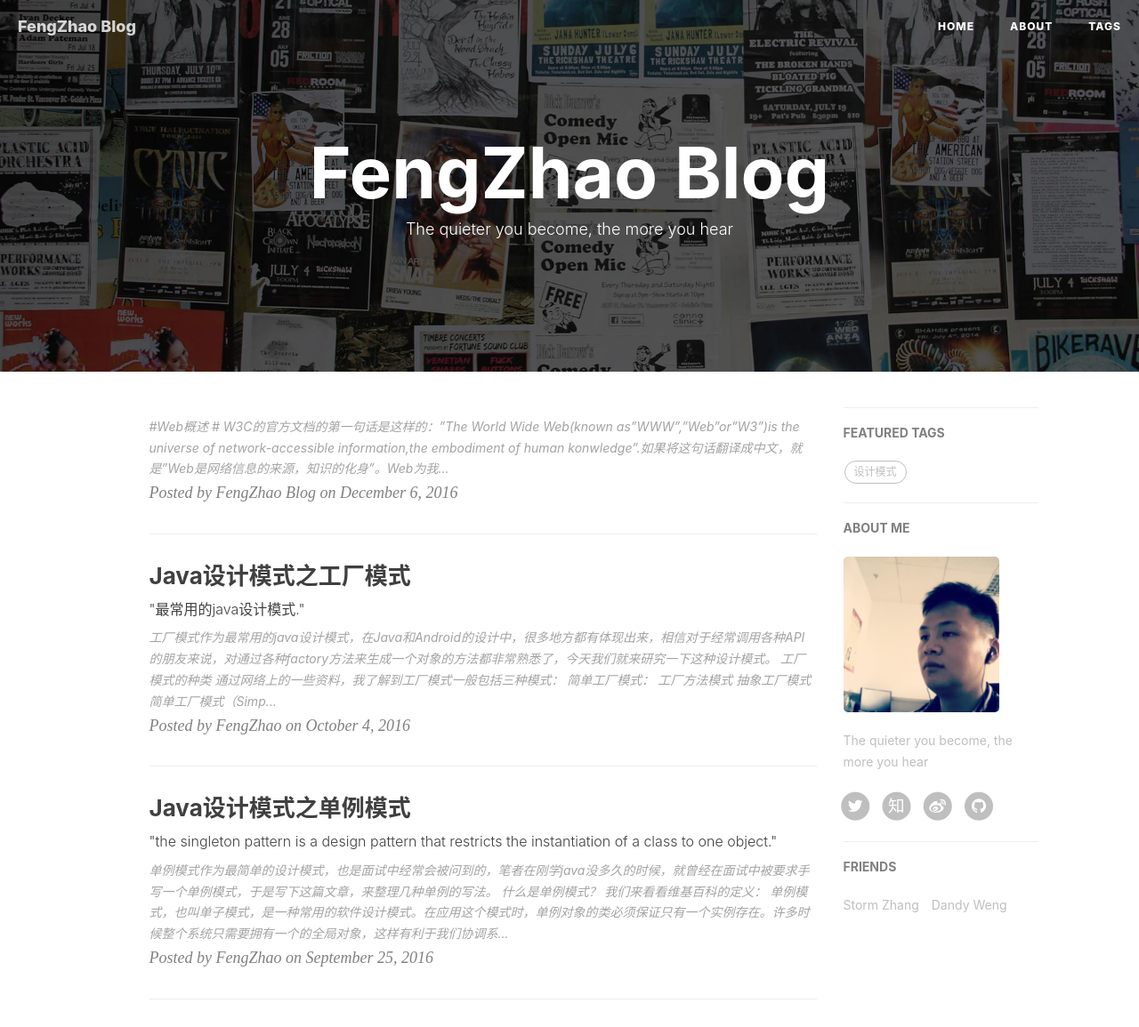
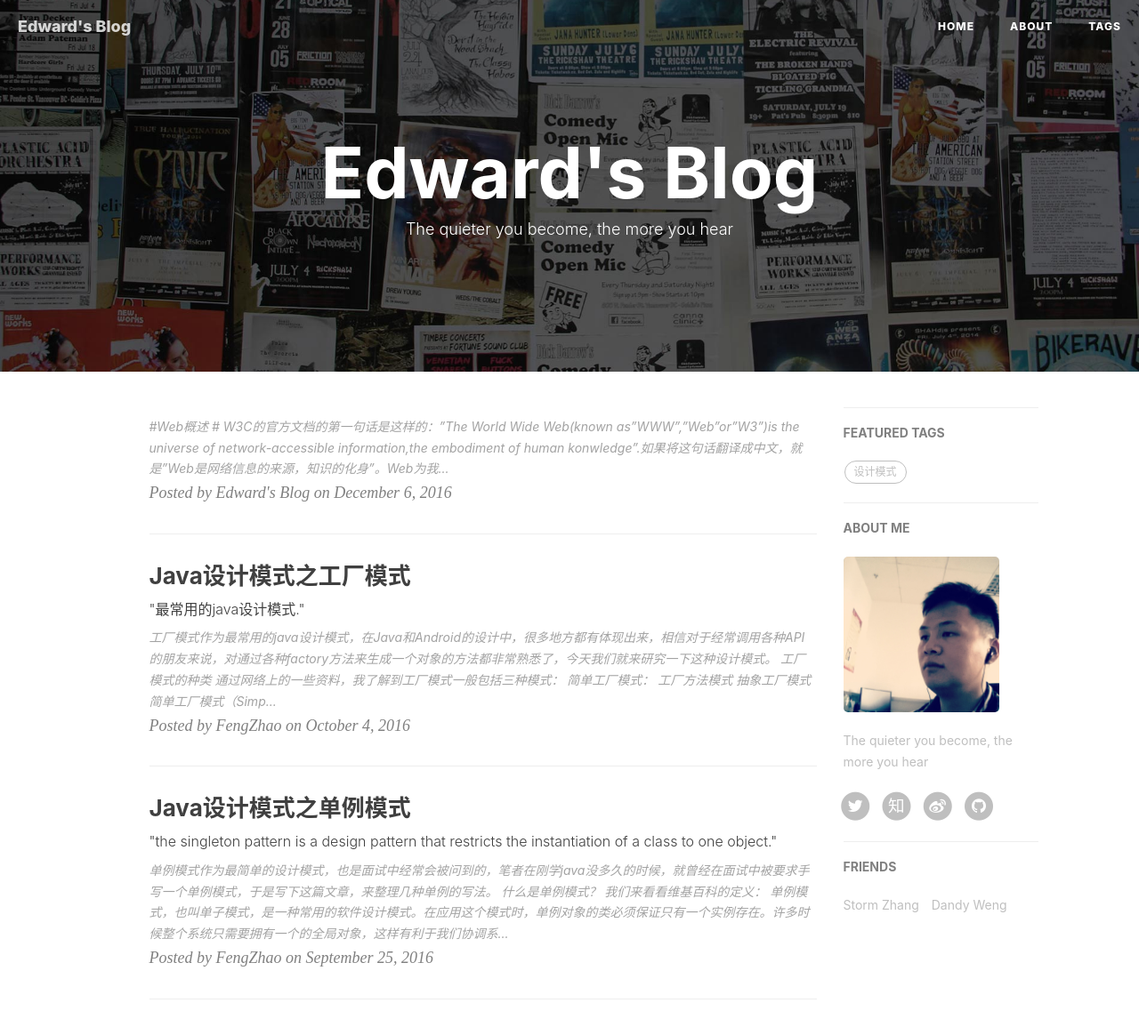
Before and after one commit to magiczero/magiczero.github.io, a Jekyll site: the page built from index.html, in a window 1280 px wide, cut to the strip 0-1155 px from the top of the page. Shown: the whole strip at 89% size. Built offline with Jekyll 4.4.1, drawn with Linux system fonts in a browser that asks for light colours; nearby versions of some CDN libraries; the list of posts is cut into pages by our own code; some of the changed lines change nothing that is shown.

Commit message:
update person
update person test

```diff
--- a/_config.yml
+++ b/_config.yml
@@ -1,9 +1,9 @@
 # Site settings
-title: FengZhao Blog
-SEOTitle: 冯钊的博客 | FengZhao Blog
+title: Edward's Blog
+SEOTitle: 我的博客 | Edward's Blog
 header-img: img/home-bg.jpg
-email: fengzhao1124@gmail.com
-description: "The quieter you become, the more you hear"
+email: magicribbon@gmail.com
+description: "不忘初心方得始终，微笑向暖安之若素"
 keyword: ""
 #url: "https://www.baidu.com"              # your host, for absolute URL
 baseurl: ""                             # for example, '/blog' if your blog hosted on 'host/blog'
```
